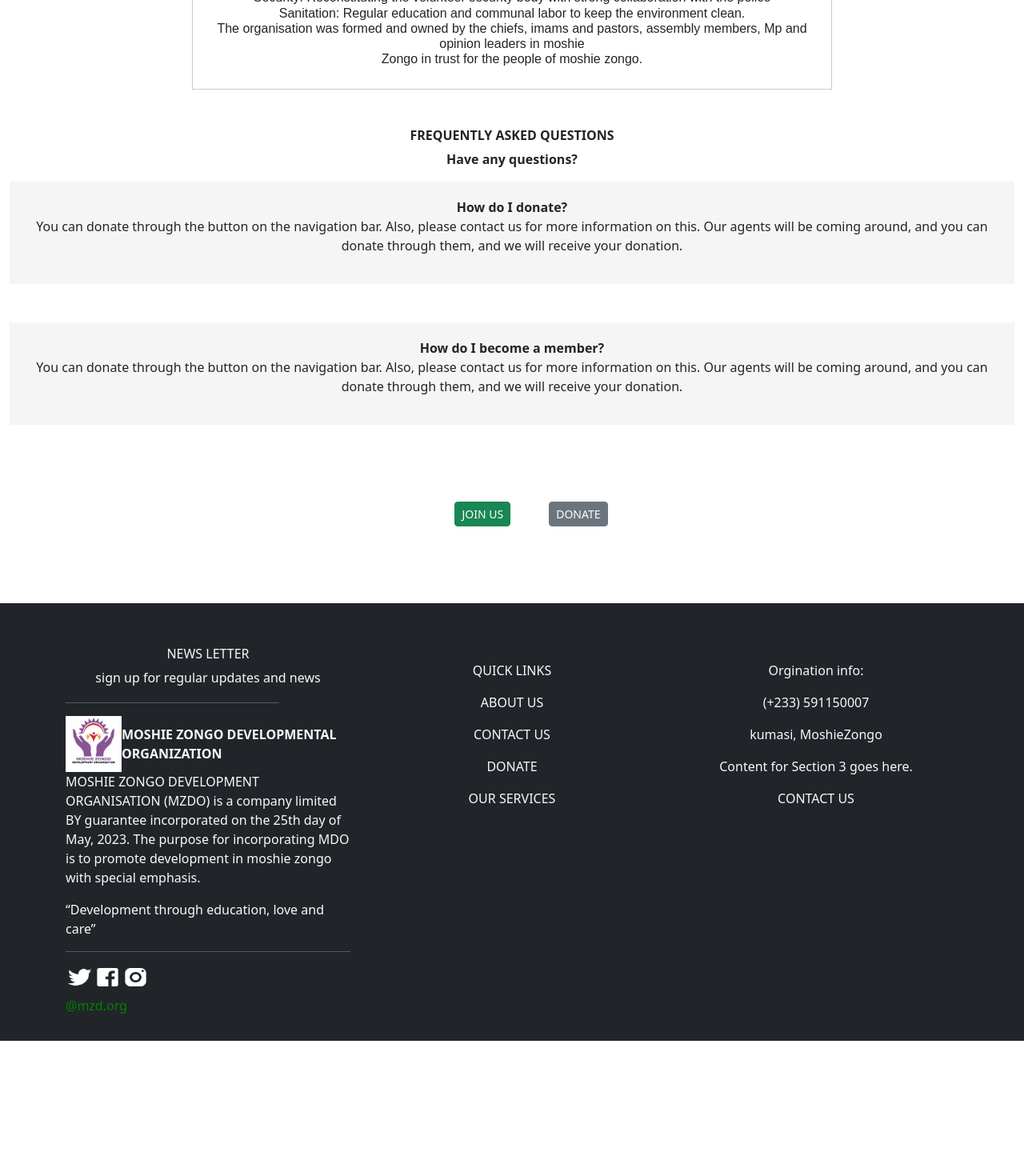
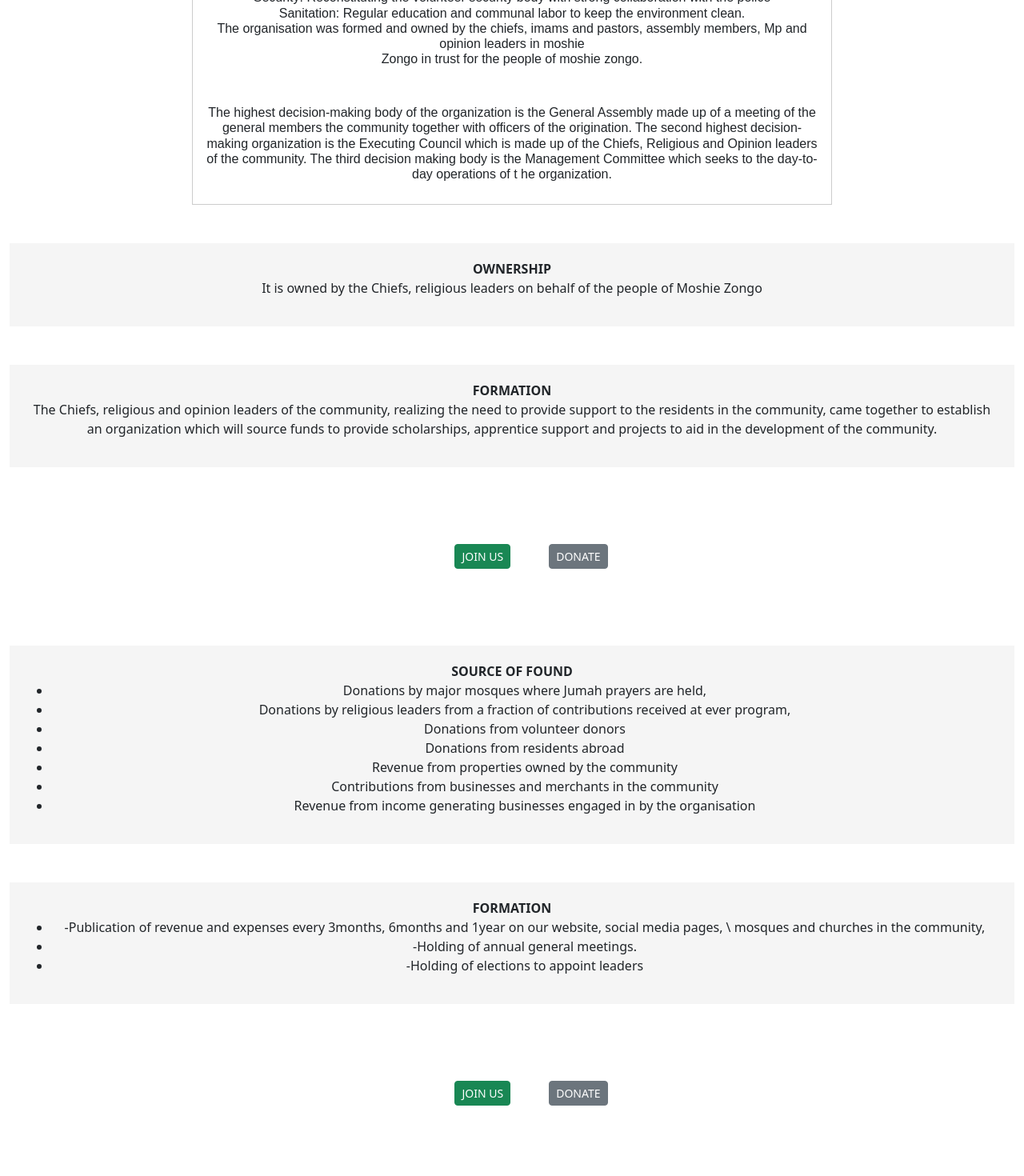
Before and after one commit to Namibra-Devs/MZDO-WEBSITE, a React (Vite) app: page /about in a window 1280 px wide. Shown: the part 1120-2590 px from the top of the page at 80% size. Before the commit the page ends 2421 px from the top, so only its background shows below. Built offline with nearby package versions, Linux system fonts and the light colour scheme.

Commit message:
changes requid

```diff
--- a/src/sections/About.jsx
+++ b/src/sections/About.jsx
@@ -43,8 +43,103 @@ return (
         The organisation was formed and owned by the chiefs, imams and pastors, assembly members, Mp and opinion leaders in moshie <br />
         Zongo in trust for the people of moshie zongo.
       </h6>
+      <h6 className='mt-5'>
+              The highest decision-making body of the organization is the General Assembly made up of
+              a meeting of the general members
+              the community together with officers of the origination.
+        The second highest decision-making organization is the Executing Council
+        which is made up of the Chiefs, Religious and Opinion leaders of the community.
+        The third decision making body is the Management Committee which seeks to the day-to-day operations of t
+        he organization.
+
+      </h6>
   </div>
+  <div className='container-fluid text-center  mt-5' >
+   <div className='mb-5'
+     style=
+     {{
+      marginBottom:'20px',
+      lineHeight:'1.5',
+      backgroundColor:'whitesmoke',
+      padding:'20px',
+     }}>
+     <p>
+        <span style={{fontWeight:'700'}}>OWNERSHIP</span> <br />
+        It is owned by the Chiefs, religious leaders on behalf of the people of Moshie Zongo
+      </p>
 
+   </div>
+   <div className='mb-5'
+     style={{
+      backgroundColor:'whitesmoke',
+      marginBottom:'20px',
+      lineHeight:'1.5',
+      marginTop:'20px',
+      padding:'20px',
+     }}>
+     <p>
+       <span className='mt-5' style={{fontWeight:'700'}}>FORMATION</span> <br />
+       The Chiefs, religious and opinion leaders of the community, realizing the
+       need to provide support to the residents in the community, came together to
+        establish an organization which will source funds to provide scholarships,
+         apprentice support and projects to
+       aid in the development of the community.
+
+     </p>
+   </div>
+   <a href='/update' type="button" className="btn btn-success btn-sm d-block-inline m-5" >JOIN US</a>
+   <a href='/Donation' type="button" className="btn btn-secondary btn-sm ">DONATE</a>
+ </div>
+ <div className='container-fluid text-center  mt-5' >
+
+   <div className='mb-5'
+     style=
+     {{
+      marginBottom:'20px',
+      lineHeight:'1.5',
+      backgroundColor:'whitesmoke',
+      padding:'20px',
+     }}>
+     <p>
+        <span style={{fontWeight:'700'}}>SOURCE OF FOUND</span> <br />
+      <ul>
+        <li>Donations by major mosques where Jumah  prayers are held,</li>
+        <li>Donations by religious leaders from a fraction of contributions received at ever program,</li>
+        <li>Donations from volunteer donors</li>
+        <li>Donations from residents abroad</li>
+        <li>Revenue from properties owned by the community</li>
+        <li>Contributions from businesses and merchants in the community</li>
+        <li>Revenue from income generating businesses engaged in by the organisation</li>
+      </ul>
+      </p>
+
+   </div>
+   <div className='mb-5'
+     style={{
+      backgroundColor:'whitesmoke',
+      marginBottom:'20px',
+      lineHeight:'1.5',
+      marginTop:'20px',
+      padding:'20px',
+     }}>
+     <p>
+       <span className='mt-5' style={{fontWeight:'700'}}>FORMATION</span> <br />
+       <ul>
+        <li>
+        -Publication of revenue and expenses every 3months,
+         6months and 1year on our website, social media pages, \
+        mosques and churches in the community,
+        </li>
+ <li>-Holding of annual general meetings.</li>
+ <li>-Holding of elections to appoint leaders</li>
+       </ul>
+
+
+     </p>
+   </div>
+   <a href='/update' type="button" className="btn btn-success btn-sm d-block-inline m-5" >JOIN US</a>
+   <a href='/Donation' type="button" className="btn btn-secondary btn-sm ">DONATE</a>
+ </div>
 
 
   <div className='container-fluid text-center  mt-5' >
@@ -66,6 +161,7 @@ return (
         and you can donate through them,
         and we will receive your donation.
       </p>
+
    </div>
    <div className='mb-5'
      style={{
--- a/src/sections/Home.jsx
+++ b/src/sections/Home.jsx
@@ -6,7 +6,7 @@ import muslimLeaders from  "../assets/images/group of-muslim-leaders.png"
 import group1 from "../assets/images/group 1.jpg"
 import group2 from "../assets/images/group 2.jpg"
 import logo from "../assets/images/mainlogo.jpg"
-import deploymental from "../assets/images/deploymental group 1.jpeg"
+import Awards1 from "../assets/images/Awards1.jpg"
 import benificial from  "../assets/images/beneficiaries.jpeg"
 import donation from "../assets/images/kapower-donate-to-muslim.jpeg"
 import boys from "../assets/images/boys.jpg"
@@ -134,7 +134,7 @@ import './Home.css';
              {/* Card 1 */}
              <div className="col-lg-2 col-md-3 col-sm-6 mb-4 m-lg-5">
                  <div className="card" style={{ width: "18rem", borderTopRightRadius:'70px', borderTopLeftRadius:'70px', borderBottomRightRadius:'70px',  borderBottomLeftRadius:'70px',     boxShadow: '0 4px 8px 0 rgba(0,0,0,0.2)' }} data-aos="fade-left">
-                      <img src={deploymental} className="card-img-top" alt="deploymental" style={{ height: "20vh", borderTopRightRadius:'70px',borderTopLeftRadius:'70px',}} />
+                      <img src={Awards1} className="card-img-top" alt="deploymental" style={{ height: "20vh", borderTopRightRadius:'70px',borderTopLeftRadius:'70px',}} />
                      <div className="card-body">
                          <h5 className="card-title text-center" style={{ fontSize: '1rem', fontWeight: '600', fontFamily: 'sans-serif'  }}>
                             DEVELOPMENTAL <br /> PROJECT
@@ -230,7 +230,7 @@ import './Home.css';
                <a href="/Event" className="btn btn-success mt-3">READ MORE <i className="bi bi-arrow-right"></i></a>
          </div>
          <div className="col-lg-6 col-md-6 col-sm-12 mt-5" data-aos="flip-right">
-             <img src={deploymental} alt="Logo" className='card-col img-fluid' style={{ width: '100%', borderTopRightRadius:'70px', borderTopLeftRadius:'70px', borderBottomRightRadius:'70px',   borderBottomLeftRadius: '70px',boxShadow: '0 4px 8px 0 rgba(0,0,0,0.2)'  }} />
+             <img src={Awards1} alt="Logo" className='card-col img-fluid' style={{ width: '100%', borderTopRightRadius:'70px', borderTopLeftRadius:'70px', borderBottomRightRadius:'70px',   borderBottomLeftRadius: '70px',boxShadow: '0 4px 8px 0 rgba(0,0,0,0.2)'  }} />
 
              <p style={{ fontWeight: '400', fontSize: '1rem', marginTop: '1rem' }}>
                  <span className="inline-p" style={{ fontWeight: '400', fontSize: '1rem', }}>CURRENTS FUNDS<br />300000GHS</span>
@@ -296,7 +296,13 @@ import './Home.css';
     {/* three grid images start here */}
  <div className="container-fluid">
        < div>
-         <h6 className='text-center mt-5'>
+         <h6 className='text-center mb-5'
+         style={{
+            fontSize: '1.5rem',
+            fontWeight: '600',
+            fontFamily: 'sans-serif'
+         }}
+         >
          ORGNIZATIONAL LEADERSHIP
 
          </h6>
```
Also changed, not shown: src/assets/images/Awards1.jpg (added).
